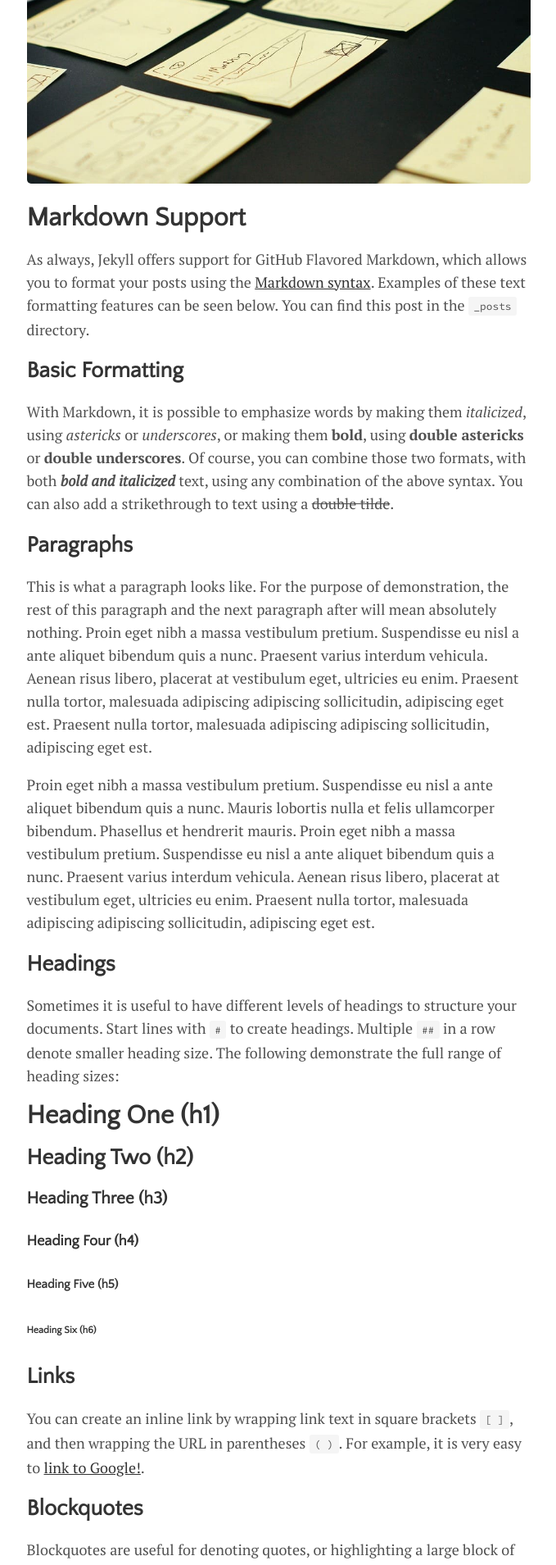
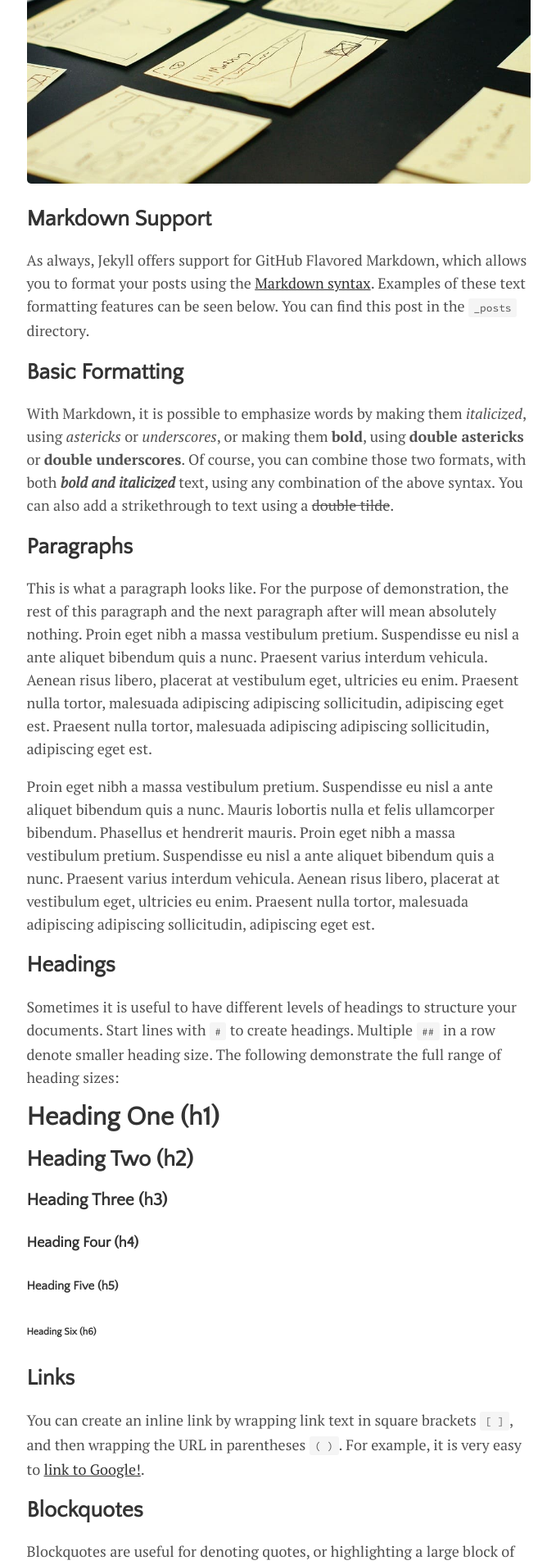
Before and after one commit to JuanEsquiviasO/blog, a Jekyll site: the page built from _posts/2014-01-01-text-formatting-examples.md, in a window 1280 px wide. Shown: the part 355-2264 px from the top of the page at 82% size, without its empty margins (300-979 px from the left). Built offline with Jekyll 4.4.1, drawn with Linux system fonts in a browser that asks for light colours; formulas are drawn with MathJax 3; comment, search, counter and statistics services are not loaded.

```diff
--- a/_posts/2014-01-01-text-formatting-examples.md
+++ b/_posts/2014-01-01-text-formatting-examples.md
@@ -7,7 +7,7 @@ tags: [documentation,sample]
 image: cards.jpg
 ---
 
-# Markdown Support
+## Markdown Support
 
 As always, Jekyll offers support for GitHub Flavored Markdown, which allows you to format your posts using the [Markdown syntax](https://guides.github.com/features/mastering-markdown/). Examples of these text formatting features can be seen below. You can find this post in the `_posts` directory.
 
```
